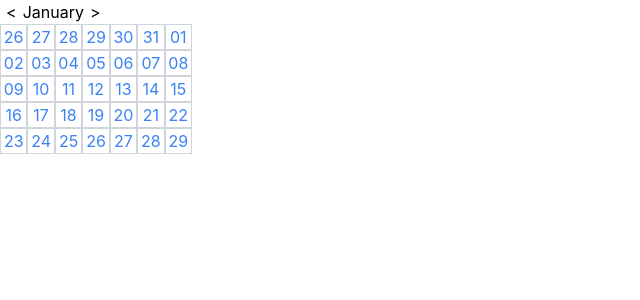
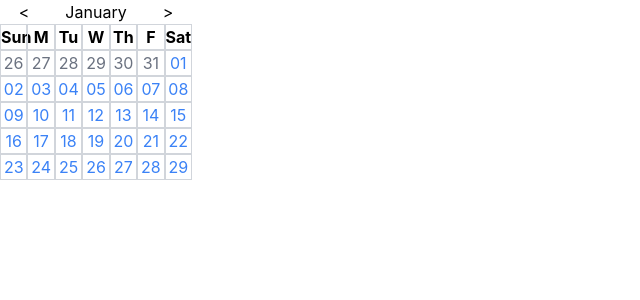
Before and after one commit to leib-ran/my-Secrtery, a React (Create React App) app: page / in a window 1280 px wide. Shown: the top 300 px of the page, without its empty margins (0-640 px from the left). Built offline with nearby package versions, Linux system fonts and the light colour scheme.

Commit message:
Days header

```diff
--- a/src/core/util/calander.ts
+++ b/src/core/util/calander.ts
@@ -62,5 +62,13 @@ class CalanderUtil{
         return day.subtract(1,"month")
     }
 
+    public getDayColor(month:number,currentMonth?:number){
+            if(month === currentMonth){
+                return "text-blue-500"
+            }
+            return "text-gray-500"
+
+    }
+
 }
 export  default CalanderUtil
--- a/src/features/Clander/Calander.tsx
+++ b/src/features/Clander/Calander.tsx
@@ -1,5 +1,6 @@
-import { useState } from "react";
+import { useEffect, useState } from "react";
 import  CalanderUtil  from "../../core/util/calander"
+import { DaysHeader } from "./components/DaysHeader";
 import { Month } from "./components/Month";
 import { MonthBar } from "./components/MonthBar";
 
@@ -7,9 +8,16 @@ import { MonthBar } from "./components/MonthBar";
 export function Calander(){
     const calanderUtil = new CalanderUtil()
     const [date, setDate]= useState(calanderUtil.getDayObj())
+    const [currentMonth,setCurrentMonth] = useState(date.month())
+    console.log(currentMonth);
+
+    useEffect(()=>{
+        setCurrentMonth(date.month())
+    },[date])
 
     return <div className="w-1/12">
-        <MonthBar dayjs={date} setDate={setDate}/>
-        <Month dayjs={date}/>
+        <MonthBar dayjs={date} setDate={setDate} />
+        <DaysHeader/>
+        <Month dayjs={date} currentMonth = {currentMonth}/>
     </div>
 }
--- a/src/features/Clander/components/Day.tsx
+++ b/src/features/Clander/components/Day.tsx
@@ -1,7 +1,14 @@
+import CalanderUtil from "../../../core/util/calander"
 import {DateInterface} from "../../../interfaces/DateInterface"
+
 export function Day(props:DateInterface){
+    const calnderUtil = new CalanderUtil()
+    console.log(props.currentMonth);
+
+    const color = calnderUtil.getDayColor(props.dayjs.month(),props.currentMonth)
+
     return <div className="flex flex-col border-gray-300 border text-center cursor-default">
-        <div className="text-blue-500 text">
+        <div className={`${color} text`}>
         {props.dayjs.format("DD")}
         </div>
     </div>
--- /dev/null
+++ b/src/features/Clander/components/DaysHeader.tsx
@@ -0,0 +1,9 @@
+export function DaysHeader(){
+    const daysName= ['Sun','M','Tu','W','Th','F','Sat']
+    return <div className ={"grid-cols-7 grid grid-rows-1 w-48 justify-center "}>
+
+        {daysName.map((element)=>{return <div className="border border-gray-300 text-center font-bold box-border">{element}</div>})}
+
+
+    </div>
+}
--- a/src/features/Clander/components/Month.tsx
+++ b/src/features/Clander/components/Month.tsx
@@ -21,9 +21,8 @@ export function Month(props:DateInterface){
         {monthMat.map((row,i)=>{return <React.Fragment key={i}>
                 {row.map((day:any,idx:number)=> {
                     return <React.Fragment key={idx}>
-                        <Day dayjs = {day}/>
+                        <Day dayjs = {day} currentMonth={props.currentMonth}/>
                     </React.Fragment>
-
                 } )}
     </React.Fragment>
 
--- a/src/features/Clander/components/MonthBar.tsx
+++ b/src/features/Clander/components/MonthBar.tsx
@@ -4,13 +4,16 @@ import React from 'react'
 
 export function MonthBar(props:DateInterface){
     const calanderUtil = new CalanderUtil()
-    return <div className="text-center flex justify-evenly cursor-pointer">
+    return <div className="text-center flex justify-evenly cursor-pointer w-48">
         <div onClick={()=>{
             const newDate = calanderUtil.subMonth(props.dayjs)
             props.setDate?.(newDate)
 
             }}> {'<'} </div>
-        {props.dayjs.format("MMMM")}
+            <div className="w-24">
+                {props.dayjs.format("MMMM")}
+
+            </div>
         <div onClick={()=>{
             const newDate = calanderUtil.addMonth(props.dayjs)
             props.setDate?.(newDate)}}>  {'>'}</div>
--- a/src/interfaces/DateInterface.tsx
+++ b/src/interfaces/DateInterface.tsx
@@ -3,4 +3,5 @@ import React from 'react'
 export interface DateInterface{
     dayjs : dayjs.Dayjs
     setDate ?: React.Dispatch<React.SetStateAction<dayjs.Dayjs>>
+    currentMonth ?: number
 }
```
